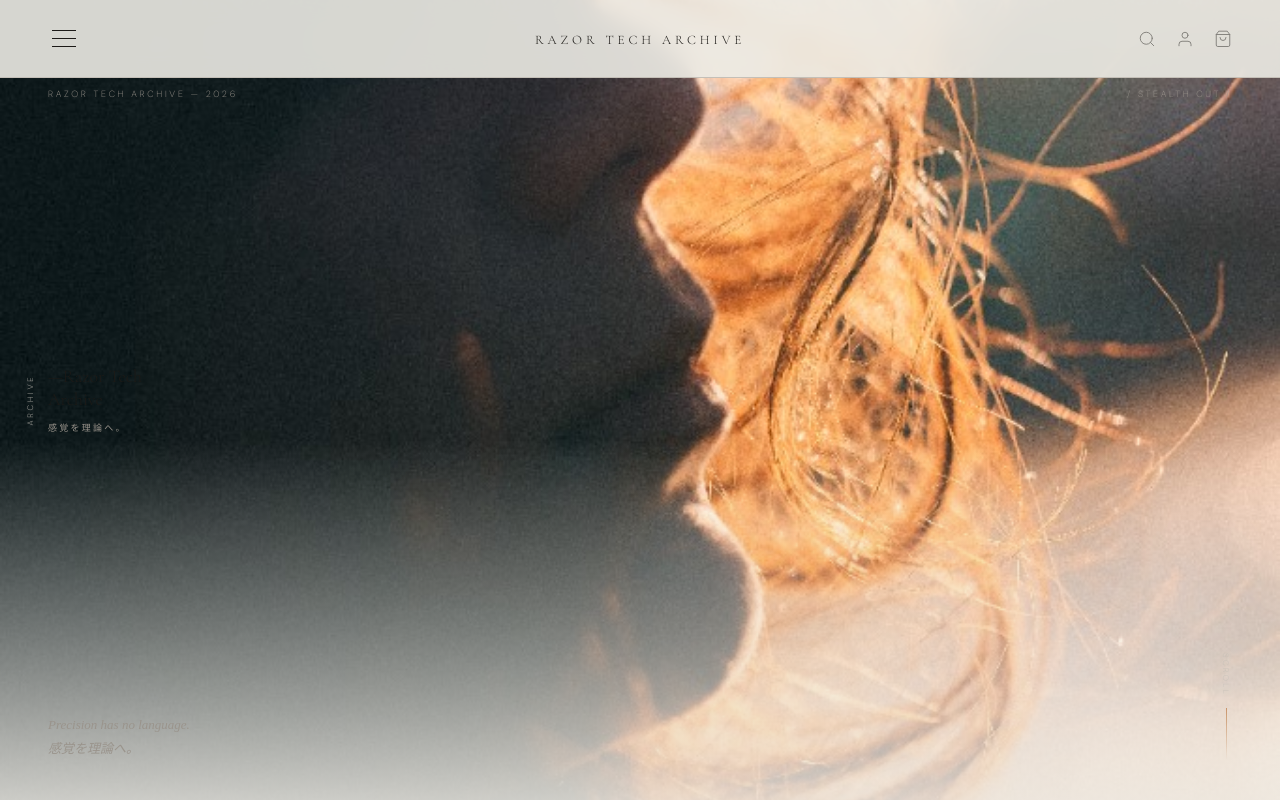
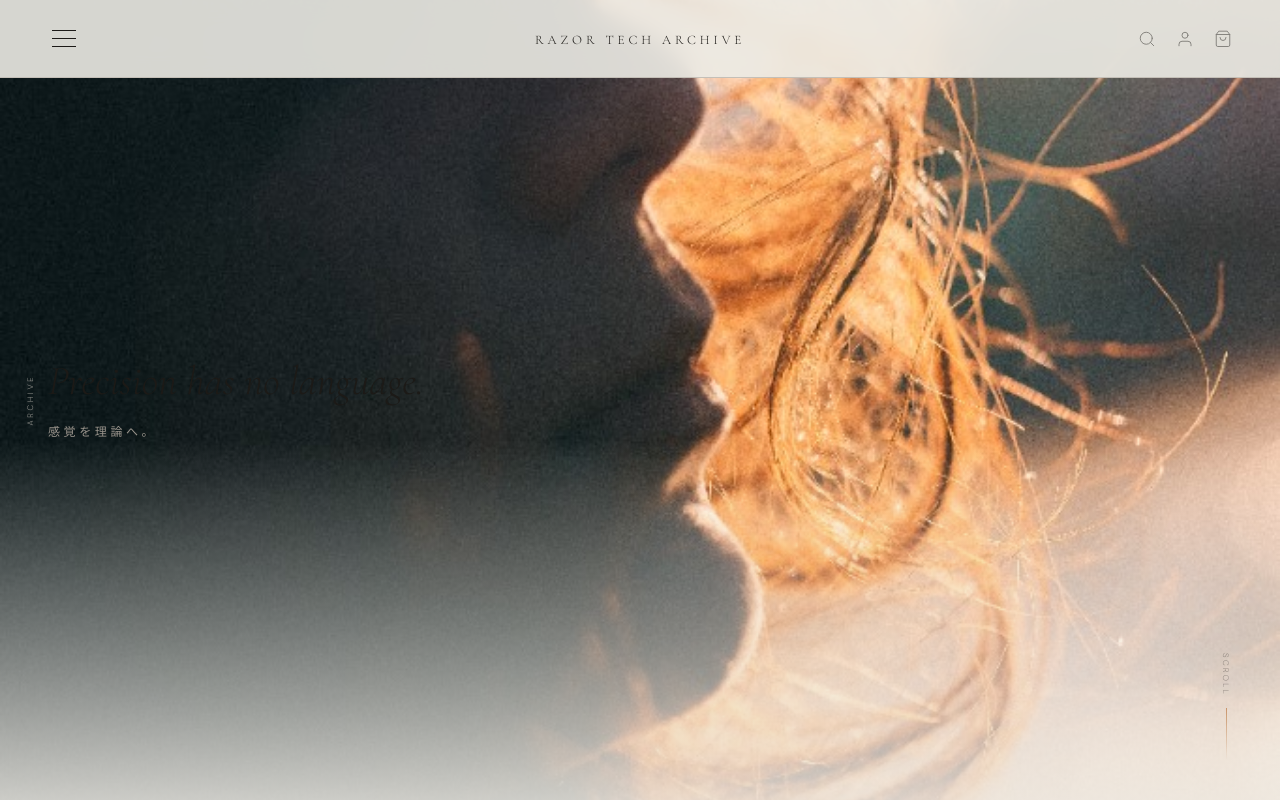
Before and after one commit to razortecharchive/rta-website, a Next.js app: page / in a window 1280 px wide. Shown: the top 800 px of the page. Built offline with nearby package versions, Linux system fonts and the light colour scheme.

Commit message:
hero update

```diff
--- a/app/page.js
+++ b/app/page.js
@@ -58,19 +58,14 @@ export default function Home() {
       <section style={{position:'relative', width:'100vw', height:'100vh', background:'#EDEBE5', overflow:'hidden'}}>
         <img src="/hero.png" alt="Razor Tech Archive" style={{position:'absolute', top:0, left:0, width:'100%', height:'100%', objectFit:'cover', objectPosition:'center'}} />
         <div style={{position:'absolute', inset:0, background:'linear-gradient(to bottom, rgba(237,235,229,0) 55%, rgba(237,235,229,0.85) 100%)', zIndex:5, pointerEvents:'none'}}></div>
-        <div className="hero-meta" style={{position:'absolute', top:88, left:0, right:0, padding:'0 48px', display:'flex', justifyContent:'space-between', zIndex:10}}>
-          <span style={{fontSize:9, letterSpacing:'0.3em', textTransform:'uppercase', color:'#9A948C'}}>Razor Tech Archive — 2026</span>
-          <span style={{fontSize:9, letterSpacing:'0.3em', textTransform:'uppercase', color:'#9A948C'}}>/ Stealth Cut /</span>
-        </div>
         <span className="hero-vert" style={{position:'absolute', left:24, top:'50%', transform:'translateY(-50%) rotate(180deg)', writingMode:'vertical-rl', fontSize:8, letterSpacing:'0.35em', textTransform:'uppercase', color:'#C4BFB7', zIndex:10}}>Archive</span>
         <div className="hero-title-block" style={{position:'absolute', left:48, top:'50%', transform:'translateY(-50%)', zIndex:10}}>
-          <h1 style={{fontFamily:'Cormorant Garamond, serif', fontSize:'clamp(13px,1.4vw,18px)', fontWeight:300, lineHeight:1.3, marginBottom:10}}>—Razor Tech<br/>Archive</h1>
-          <p style={{fontFamily:"'Hiragino Mincho Pro', 'ヒラギノ明朝 Pro', serif", fontSize:9, letterSpacing:'0.25em', textTransform:'uppercase', color:'#9A948C'}}>感覚を理論へ。</p>
+          <p className="hero-title-en" style={{fontFamily:'Cormorant Garamond, serif', fontSize:'clamp(26px,3.2vw,44px)', fontWeight:300, fontStyle:'italic', lineHeight:1.15, marginBottom:18, color:'#1C1A17'}}>Precision has no language.</p>
+          <p style={{fontFamily:"'Hiragino Mincho Pro', 'ヒラギノ明朝 Pro', serif", fontSize:12, letterSpacing:'0.3em', color:'#9A948C'}}>感覚を理論へ。</p>
         </div>
-        <div className="hero-bottom" style={{position:'absolute', bottom:40, left:0, right:0, padding:'0 48px', display:'flex', alignItems:'flex-end', justifyContent:'space-between', zIndex:10}}>
-          <p style={{fontFamily:"'Hiragino Mincho Pro', 'ヒラギノ明朝 Pro', serif", fontSize:13, fontStyle:'italic', color:'#9A948C', lineHeight:1.8}}>Precision has no language.<br/>感覚を理論へ。</p>
+        <div className="hero-bottom" style={{position:'absolute', bottom:40, left:0, right:0, padding:'0 48px', display:'flex', alignItems:'flex-end', justifyContent:'flex-end', zIndex:10}}>
           <div style={{display:'flex', flexDirection:'column', alignItems:'center', gap:12}}>
-            <span style={{fontSize:8, letterSpacing:'0.3em', textTransform:'uppercase', color:'#C4BFB7', writingMode:'vertical-rl'}}>Scroll</span>
+            <span style={{fontFamily:"'DM Sans', sans-serif", fontSize:8, letterSpacing:'0.3em', textTransform:'uppercase', color:'rgba(28,26,23,0.5)', writingMode:'vertical-rl'}}>Scroll</span>
             <div style={{
               width:1,
               height:52,
@@ -172,15 +167,15 @@ export default function Home() {
           .menu-overlay {
             padding: 100px 24px 40px !important;
           }
-          .hero-meta {
-            padding: 0 20px !important;
-            top: 76px !important;
-          }
           .hero-vert {
             display: none !important;
           }
           .hero-title-block {
             left: 20px !important;
+            right: 20px !important;
+          }
+          .hero-title-en {
+            font-size: 28px !important;
           }
           .hero-bottom {
             padding: 0 20px !important;
--- a/app/shop/page.js
+++ b/app/shop/page.js
@@ -157,13 +157,13 @@ export default function Shop() {
 
       {/* PRODUCTS GRID */}
       <section className="section-pad" style={{padding:'120px 80px'}}>
-        <div className="products-grid" style={{display:'grid', gridTemplateColumns:'repeat(3, 1fr)', gap:60}}>
+        <div className="products-grid" style={{display:'grid', gridTemplateColumns:'repeat(2, 1fr)', gap:60}}>
           {products.map((p, idx) => {
             const isLoading = loadingId === p.id;
             const disabled = p.soldOut || isLoading;
             return (
               <article key={p.id} className="product-card" style={{display:'flex', flexDirection:'column', opacity: p.soldOut ? 0.55 : 1, transition:'opacity 0.3s'}}>
-                <div style={{aspectRatio:'3/4', background:'#E5E2DA', border:'1px solid #C4BFB7', marginBottom:28, position:'relative', overflow:'hidden'}}>
+                <div style={{aspectRatio:'1/1', background:'#D9D5CC', border:'1px solid #C4BFB7', marginBottom:28, position:'relative', overflow:'hidden'}}>
                   <span style={{position:'absolute', top:16, left:16, fontSize:8, letterSpacing:'0.3em', textTransform:'uppercase', color:'#9A948C'}}>0{idx + 1}</span>
                   <span style={{position:'absolute', top:16, right:16, fontSize:8, letterSpacing:'0.3em', textTransform:'uppercase', color: p.category === 'Seminar' ? '#C9956A' : '#9A948C'}}>{p.category}</span>
                   <span style={{position:'absolute', top:'50%', left:'50%', transform:'translate(-50%,-50%)', fontFamily:'Cormorant Garamond, serif', fontSize:10, letterSpacing:'0.3em', color:'#C4BFB7', textTransform:'uppercase'}}>
@@ -235,8 +235,8 @@ export default function Shop() {
             padding: 72px 24px !important;
           }
           .products-grid {
-            grid-template-columns: 1fr !important;
-            gap: 56px !important;
+            grid-template-columns: repeat(2, 1fr) !important;
+            gap: 24px !important;
           }
           .product-name {
             font-size: 20px !important;
```
